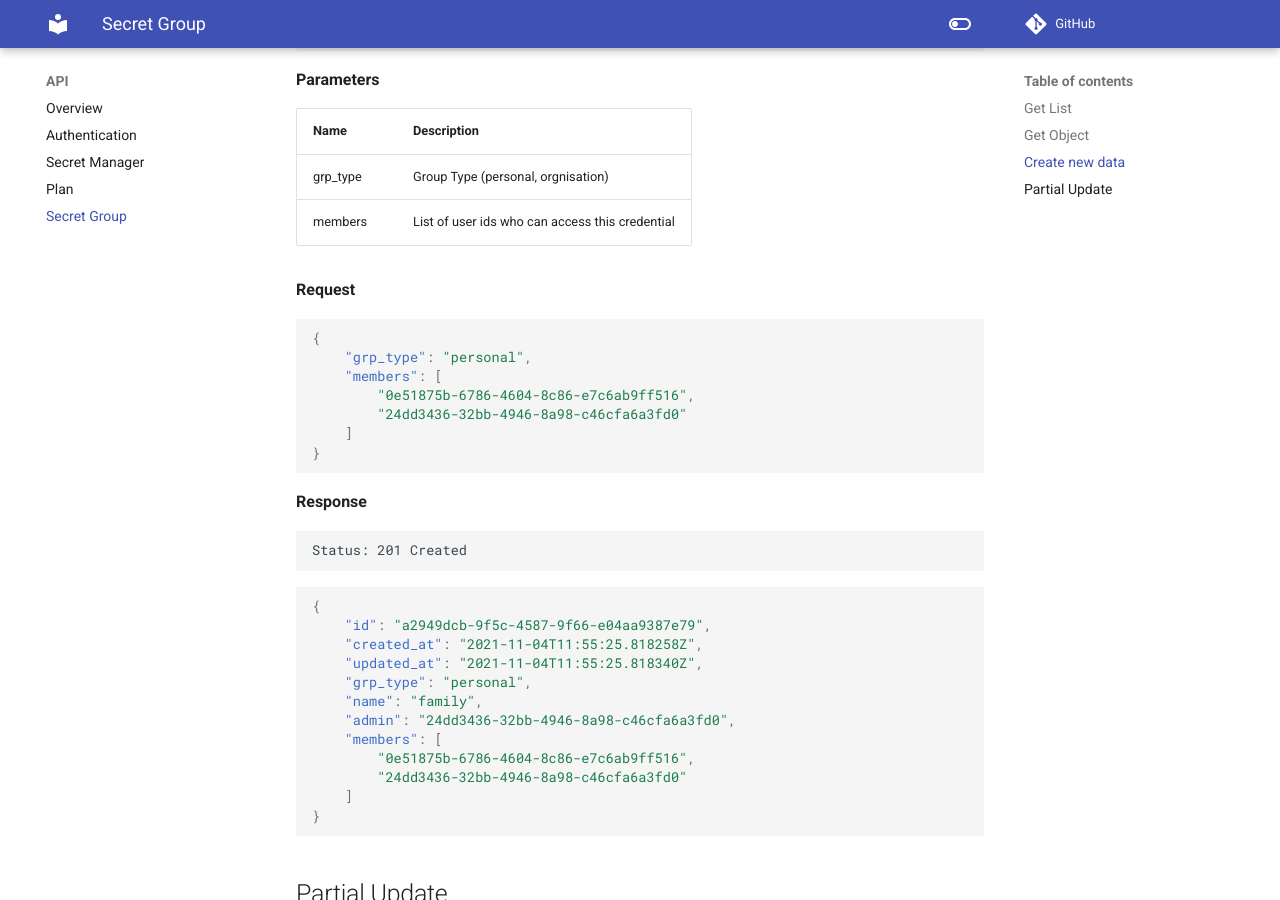
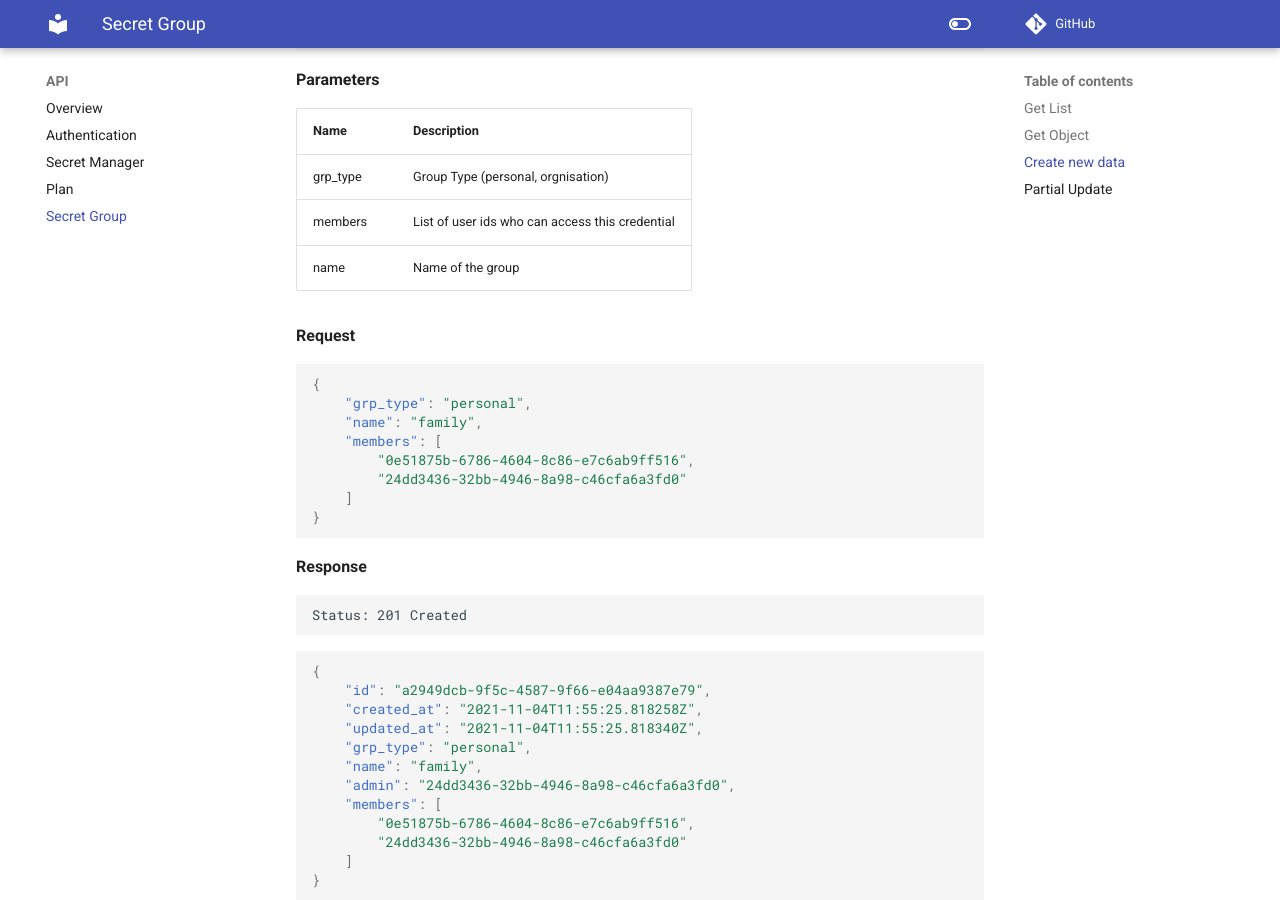
Before and after one commit to purnendukar/PassCave-backend, an MkDocs documentation site: the page built from docs/api/4-secret-group.md, in a window 1280 px wide and 900 px high, scrolled down 1513 px. Built offline with MkDocs 1.6.1 and Material for MkDocs 9.7.7, drawn with Linux system fonts in a browser that asks for light colours; comment, search, counter and statistics services are not loaded.

Commit message:
chore: secret group payload

````diff
--- a/docs/api/4-secret-group.md
+++ b/docs/api/4-secret-group.md
@@ -73,11 +73,13 @@ Name     | Description
 ---------|-------------------------------------
 grp_type | Group Type (personal, orgnisation)
 members | List of user ids who can access this credential
+name | Name of the group
 
 **Request**
 ```json
 {
     "grp_type": "personal",
+    "name": "family",
     "members": [
         "0e51875b-6786-4604-8c86-e7c6ab9ff516",
         "24dd3436-32bb-4946-8a98-c46cfa6a3fd0"
````
